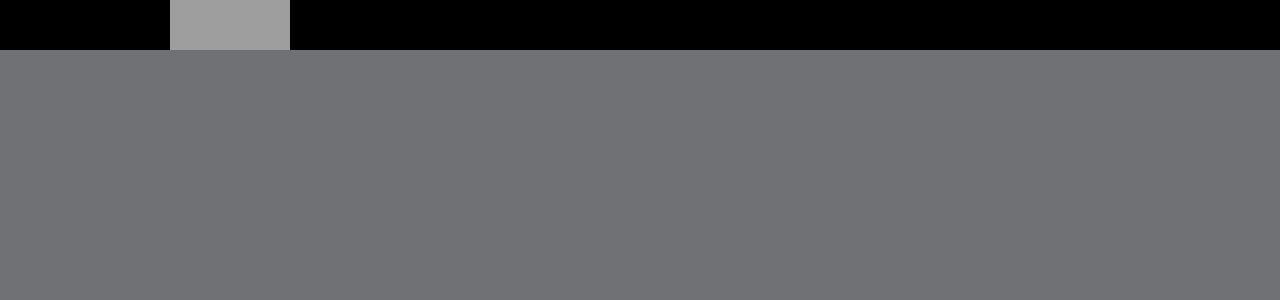
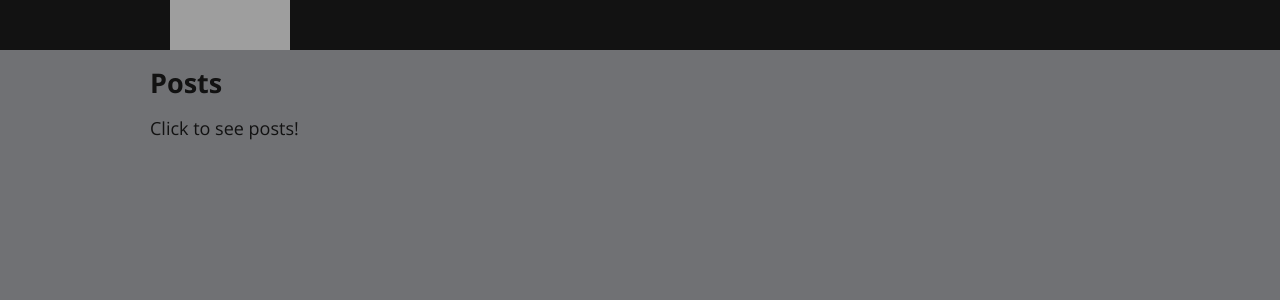
Before and after one commit to lavanyacheemakurthy/ReactTestingWithjestAndEnzyme, a React (Create React App) app: page / in a window 1280 px wide. Shown: the top 300 px of the page. Built offline with nearby package versions, Linux system fonts and the light colour scheme; grey boxes are pictures that could not be loaded.

Commit message:
Headline component with tests

```diff
--- a/public/index.html
+++ b/public/index.html
@@ -1,14 +1,16 @@
 <!DOCTYPE html>
 <html lang="en">
+
 <head>
   <meta charset="utf-8" />
   <link rel="icon" href="%PUBLIC_URL%/favicon.ico" />
   <meta name="viewport" content="width=device-width, initial-scale=1" />
   <meta name="theme-color" content="#000000" />
-    <meta
-      name="description"
-      content="Web site created using create-react-app"
-    />
+  <meta name="description" content="Web site created using create-react-app" />
+  <link rel="preconnect" href="https://fonts.googleapis.com">
+  <link rel="preconnect" href="https://fonts.gstatic.com" crossorigin>
+  <link href="https://fonts.googleapis.com/css2?family=Open+Sans:ital,wght@0,400;0,700;1,300&display=swap"
+    rel="stylesheet">
   <link rel="apple-touch-icon" href="%PUBLIC_URL%/logo192.png" />
   <!--
       manifest.json provides metadata used when your web app is installed on a
@@ -26,6 +28,7 @@
     -->
   <title>React App</title>
 </head>
+
 <body>
   <noscript>You need to enable JavaScript to run this app.</noscript>
   <div id="root"></div>
@@ -40,4 +43,5 @@
       To create a production bundle, use `npm run build` or `yarn build`.
     -->
 </body>
+
 </html>
--- a/src/App.js
+++ b/src/App.js
@@ -1,9 +1,13 @@
 import Header from "./components/header";
+import Headline from "./components/headline";
 import './app.scss'
 function App() {
   return (
     <div className="App">
       <Header></Header>
+      <section className='main'>
+        <Headline header={'Posts'} desc={'Click to see posts!'}/>
+      </section>
     </div>
   );
 }
--- a/src/app.scss
+++ b/src/app.scss
@@ -2,4 +2,14 @@
     margin: 0;
     padding: 0;
     background: #707174;
+    font-family: 'Open Sans', sans-serif;
+    font-size: 18px;
+    color: #121212;
+    line-height: 22px;
 }
+.main{
+    width:100%;
+    max-width: 980px;
+    margin:20px auto 80px;
+    padding: 0 10px;
+}
--- a/src/components/header/styles.scss
+++ b/src/components/header/styles.scss
@@ -4,7 +4,7 @@
     margin:0 auto;
     padding:0 10px;
     height: 50px;
-    background-color: black;
+    background-color: #121212;
     .wrap{
         position: relative;
         display:block;
--- /dev/null
+++ b/src/components/headline/index.js
@@ -0,0 +1,19 @@
+import React, { Component } from 'react'
+
+export default class Headline extends Component {
+    constructor(props){
+        super(props)
+    }
+    render() {
+        const {header,desc}=this.props;
+        if(!header){
+            return null
+        }
+        return (
+            <div data-test='headlineComponent'>
+               <h1 data-test='header'> {header}</h1>
+               <p data-test='desc'>{desc}</p>
+            </div>
+        )
+    }
+}
```
Also changed, not shown: src/components/headline/styles.scss (added), 1 other file (tests, documents, lock files or other folders). Lines whose indentation alone changed are shown as unchanged.
